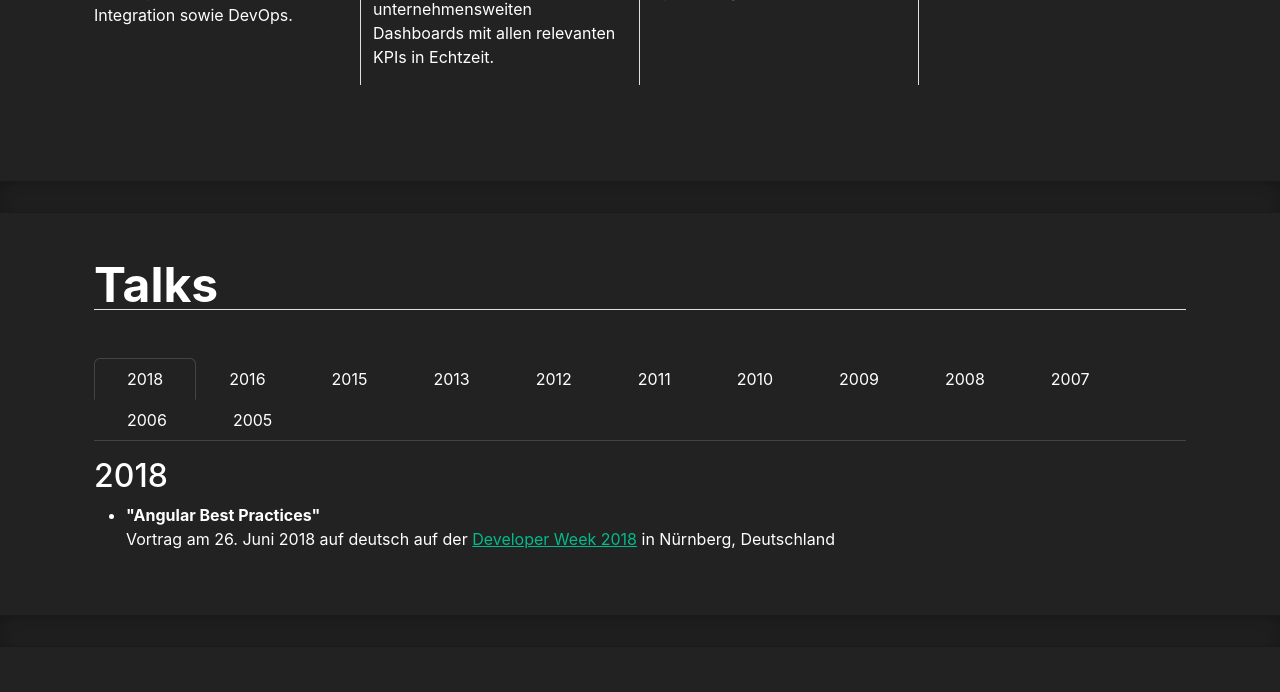
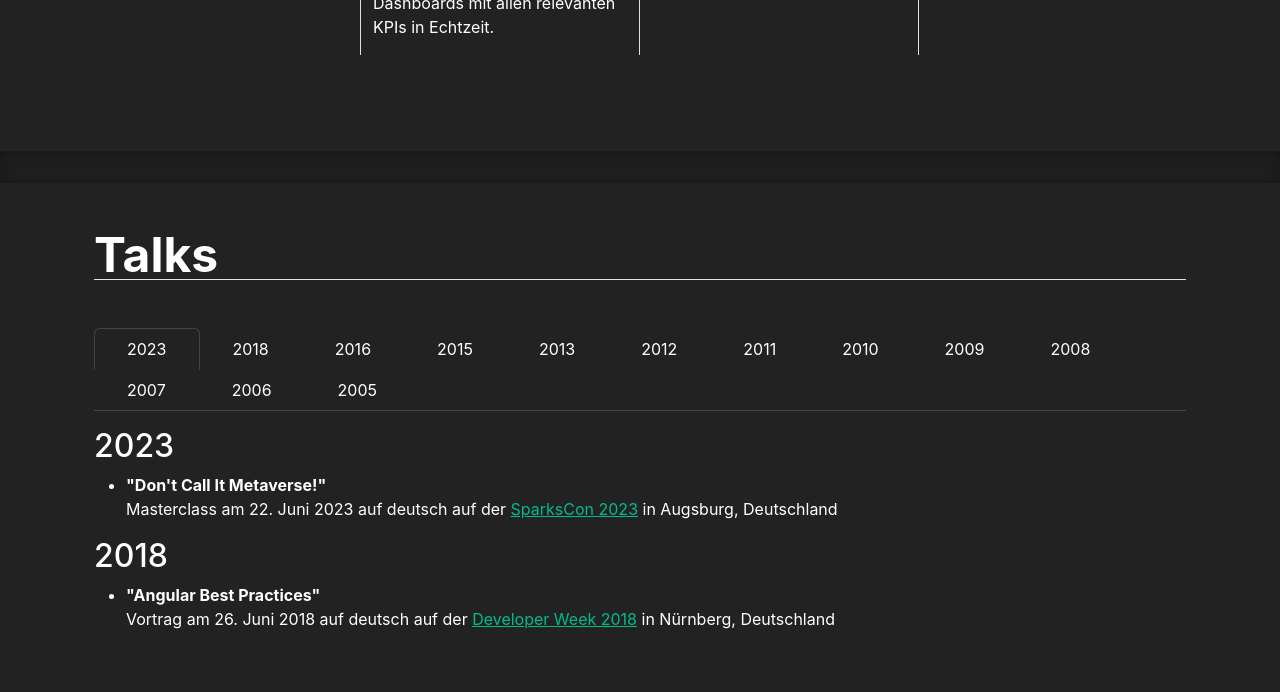
Before and after one commit to thorsten/www.rinne.info, a website built with webpack: page index.html in a window 1280 px wide. Shown: the part 2708-3400 px from the top of the page. Built offline with nearby package versions, Linux system fonts and the light colour scheme.

Commit message:
2023 updates

```diff
--- a/index.html
+++ b/index.html
@@ -304,9 +304,9 @@
         <div class="col-lg-6">
             <h2 class="display-6 fw-bold lh-1 mb-3">Hallo, ich bin Thorsten.</h2>
             <p class="lead">
-                Ich bin 45 Jahre alt, wohne in
-                <a rel="nofollow" target="_blank" href="https://www.schwabmuenchen.de/">Schwabmünchen</a> und arbeite
-                als stellvertretender Bereichsleiter für Digital Transformation Development bei der
+                Ich bin 46 Jahre alt, wohne in
+                <a rel="nofollow" target="_blank" href="https://www.schwabmuenchen.de/">Schwabmünchen</a> und bin
+                Partner und stellvertretender Bereichsleiter Web Engineering bei der
                 <a rel="nofollow" target="_blank" href="https://www.maibornwolff.de">MaibornWolff GmbH</a> in Augsburg.
             </p>
             <p class="lead">
@@ -422,7 +422,12 @@
     <h1 class="display-5 fw-bold lh-1 mb-5 border-bottom">Talks</h1>
     <ul class="nav nav-tabs" role="tablist">
         <li class="nav-item" role="presentation">
-            <a class="nav-link active" data-bs-toggle="tab" href="#talks-2018" aria-selected="true" role="tab">
+            <a class="nav-link active" data-bs-toggle="tab" href="#talks-2023" aria-selected="true" role="tab">
+                2023
+            </a>
+        </li>
+        <li class="nav-item" role="presentation">
+            <a class="nav-link" data-bs-toggle="tab" href="#talks-2018" aria-selected="true" role="tab">
                 2018
             </a>
         </li>
@@ -483,6 +488,16 @@
         </li>
     </ul>
     <div id="myTabContent" class="tab-content mt-3">
+        <div class="tab-pane fade show active" id="talks-2023">
+            <header><h3>2023</h3></header>
+            <ul>
+                <li><strong>"Don't Call It Metaverse!"</strong><br>Masterclass am 22. Juni 2023 auf deutsch auf der <a
+                    rel="nofollow" target="_blank" href="https://www.sparkscon.de/">SparksCon 2023</a> in
+                    Augsburg, Deutschland
+                </li>
+            </ul>
+        </div>
+
         <div class="tab-pane fade show active" id="talks-2018">
             <header><h3>2018</h3></header>
             <ul>
```
